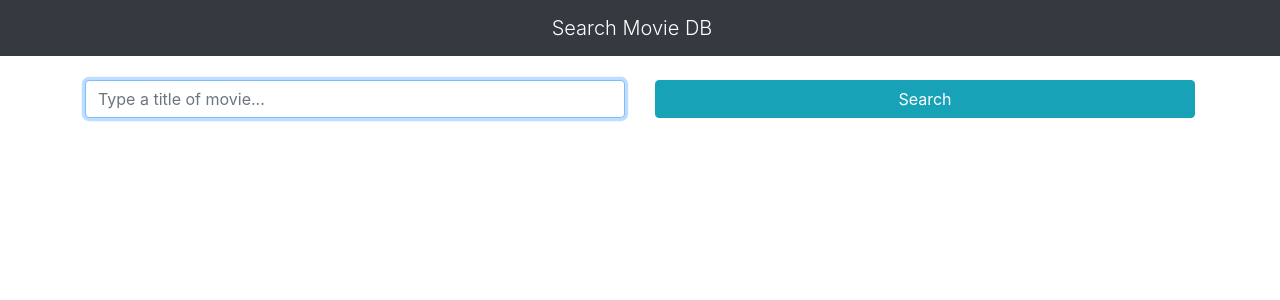
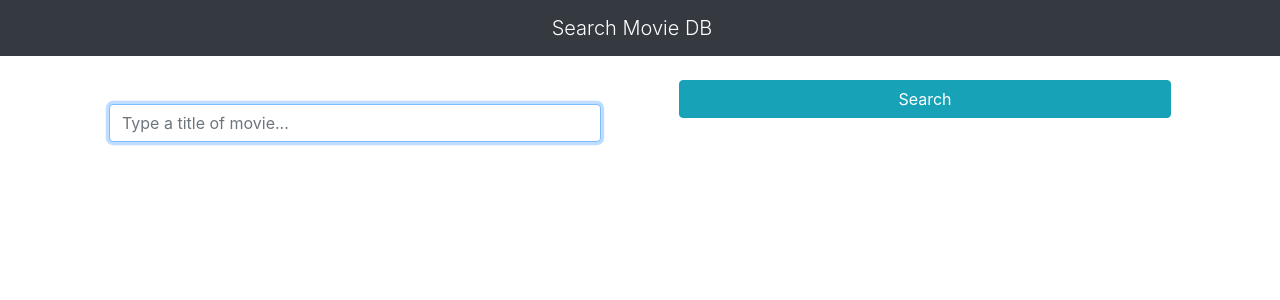
Before and after one commit to Brian-Santeliz/react-movie-omdb, a React (Create React App) app: page / in a window 1280 px wide. Shown: the top 300 px of the page. Built offline with nearby package versions, Linux system fonts and the light colour scheme.

Commit message:
Delete useEffect and add padding

```diff
--- a/src/App.js
+++ b/src/App.js
@@ -1,14 +1,15 @@
-import React, { useState, useEffect } from "react";
+import React, { useState } from "react";
 import Header from "./components/Header";
 import InputSearch from "./components/InputSearch";
 import List from "./components/List";
 
 function App() {
   const [movies, setMovies] = useState([])
+
   return (
     <>
       <Header title="Search Movie DB" />
-      <InputSearch setMovies={setMovies}/>
+      <InputSearch setMovies={setMovies} />
       <List
         movies={movies}
       />
--- a/src/components/Card.js
+++ b/src/components/Card.js
@@ -3,18 +3,20 @@ import React from "react";
 const Card = ({ movie }) => {
   const { Title, Year, Type, Poster } = movie;
 
+
   return (
     <>
-      <div className="card my-3">
+     <div className="card my-3">
+             <img src={Poster} alt={Title} className="img-fluid card-img-top" />
         <div className="card-body">
-             <img src={Poster} alt={Title} className="img-fluid" />
-            <h5 className="text-center mt-3">{Title}</h5>
+            <h5 className="text-center mt-1">{Title}</h5>
             <div className="d-flex justify-content-between">
                 <small className="font-weight-bold">Year: {Year}</small>
                  <small className="font-weight-bold">Type: {Type}</small>
             </div>
         </div>
       </div>
+
     </>
   );
 };
--- a/src/components/InputSearch.js
+++ b/src/components/InputSearch.js
@@ -1,15 +1,18 @@
 import React, { useState } from "react";
 
 const InputSearch = ({ setMovies }) => {
+
   const [title, setTitle] = useState("");
   const handleChange = (e) => {
     setTitle(e.target.value);
   };
 
   const handleSubmit = async (e) => {
+
+    e.preventDefault();
+    //probar que todo funcione correcto
     const apiKey = "f05561ad";
     const url = ` http://www.omdbapi.com/?apikey=${apiKey}&s=${title}`;
-    e.preventDefault();
     if (title.length === 0) {
       //valida que no este vacio y mostrar un error
       console.log("debes ingresa un campo");
@@ -32,7 +35,7 @@ const InputSearch = ({ setMovies }) => {
         <div className="row ">
           <div className="col-md-6 ">
             <form onSubmit={(e) => handleSubmit(e)}>
-              <div className="form-group">
+              <div className="form-group px-4 pt-4 pb-0">
                 <input
                   type="text"
                   className="form-control "
@@ -46,7 +49,7 @@ const InputSearch = ({ setMovies }) => {
           </div>
 
           <div className="col-md-6 ">
-            <div className="form-group text-center">
+            <div className="form-group text-center px-4">
               <button
                 onClick={(e) => handleSubmit(e)}
                 className="btn btn-info btn-block"
```
